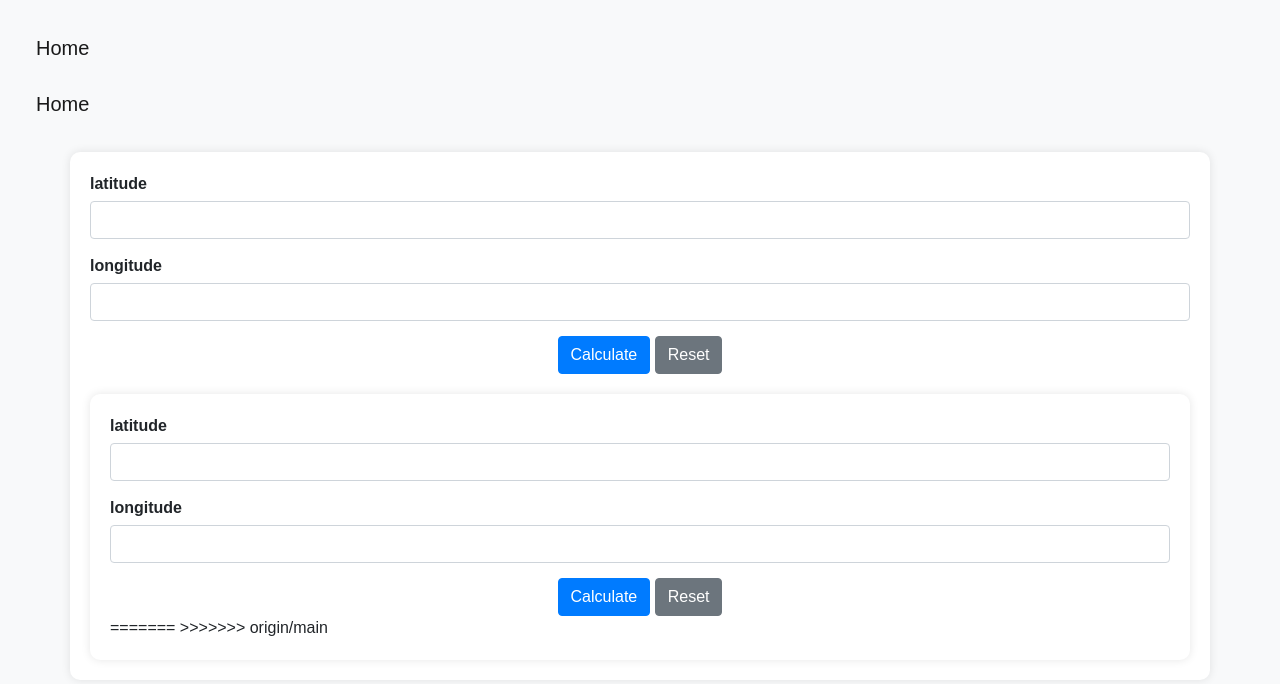
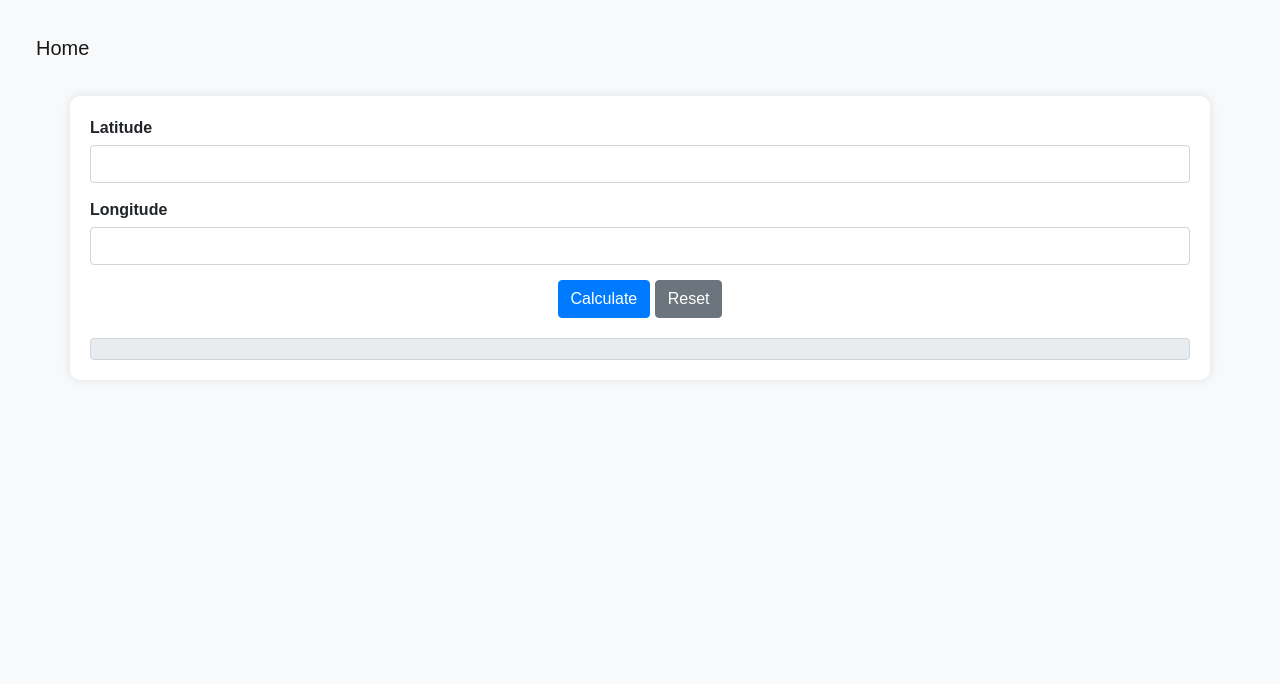
Before and after one commit to letsdodifferent/hydraulic_iitbhu, a Django app: page /wsd/ in a window 1280 px wide. Shown: the top 684 px of the page. Run offline with Django 5.2, Linux system fonts and the light colour scheme; some libraries are stand-ins or nearby versions.

Commit message:
updated ocf code

```diff
--- a/wsd/templates/wsd.html
+++ b/wsd/templates/wsd.html
@@ -1,19 +1,9 @@
-
-
 <!DOCTYPE html>
 <html lang="en">
-<nav class="navbar navbar-expand-lg navbar-light bg-light">
-    <a class="navbar-brand" href="/">Home</a>
-</nav>
-<!DOCTYPE html>
-<html lang="en">
-<nav class="navbar navbar-expand-lg navbar-light bg-light">
-    <a class="navbar-brand" href="/">Home</a>
-</nav>
 <head>
     <meta charset="UTF-8">
     <meta name="viewport" content="width=device-width, initial-scale=1.0">
-    <title>water shed delineation</title>
+    <title>Watershed Delineation</title>
     <link rel="stylesheet" href="https://stackpath.bootstrapcdn.com/bootstrap/4.5.2/css/bootstrap.min.css">
     <style>
         body {
@@ -59,55 +49,84 @@
             border-color: #004085;
         }
     </style>
-
-
 </head>
 <body>
+    <nav class="navbar navbar-expand-lg navbar-light bg-light">
+        <a class="navbar-brand" href="/">Home</a>
+    </nav>
     <div class="container form-container">
-        <title>Watershed Delineation</title>
-        <form id="pipeForm" method="POST" action="{% url 'wsd' %}">
+        <form id="wsdForm" method="POST" action="{% url 'wsd' %}">
             {% csrf_token %}
-
             <div class="form-group">
-                <label for="latitude">latitude</label>
-                <input type="number" step="0.01" class="form-control" id="latitude" name="lat">
+                <label for="latitude">Latitude</label>
+                <input type="number" step="0.01" class="form-control" id="latitude" name="lat" required>
             </div>
             <div class="form-group">
-                <label for="longitude">longitude</label>
-                <input type="number" step="0.01" class="form-control" id="longitude" name="long">
+                <label for="longitude">Longitude</label>
+                <input type="number" step="0.01" class="form-control" id="longitude" name="long" required>
             </div>
             <div class="text-center">
                 <button type="submit" class="btn btn-primary">Calculate</button>
                 <button type="button" class="btn btn-secondary" onclick="resetForm()">Reset</button>
             </div>
-
-
-            <div id="results">
+        </form>
+        <div id="results" class="result">
             {% if plot_data %}
                 <h2>Results</h2>
                 <div class="plot-container">
                     <h3>Digital Elevation Model</h3>
                     <img src="{{ plot_data.dem_url }}" class="plot-img">
                 </div>
-
                 <div class="plot-container">
                     <h3>Flow Direction</h3>
                     <img src="{{ plot_data.fdir_url }}" class="plot-img">
                 </div>
-
                 <div class="plot-container">
                     <h3>Catchment Area</h3>
                     <img src="{{ plot_data.catchment_url }}" class="plot-img">
                 </div>
             {% endif %}
-        </form>
+        </div>
+    </div>
+    <script>
+        document.getElementById('wsdForm').addEventListener('submit', function(event) {
+            event.preventDefault(); // Prevent the default form submission
 
+            const form = event.target;
+            const formData = new FormData(form);
 
+            fetch(form.action, {
+                method: 'POST',
+                body: formData,
+                headers: {
+                    'X-CSRFToken': formData.get('csrfmiddlewaretoken')
+                }
+            })
+            .then(response => response.json())
+            .then(data => {
+                // Handle the response data
+                const resultsDiv = document.getElementById('results');
+                resultsDiv.innerHTML = `
+                    <h2>Results</h2>
+                    <div class="plot-container">
+                        <h3>Digital Elevation Model</h3>
+                        <img src="${data.dem_url}" class="plot-img">
+                    </div>
+                    <div class="plot-container">
+                        <h3>Flow Direction</h3>
+                        <img src="${data.fdir_url}" class="plot-img">
+                    </div>
+                    <div class="plot-container">
+                        <h3>Catchment Area</h3>
+                        <img src="${data.catchment_url}" class="plot-img">
+                    </div>
+                `;
+            })
+            .catch(error => {
+                console.error('Error:', error);
+            });
+        });
 
-
-    </div>
-
-    <script>
         function resetForm() {
             document.getElementById('latitude').value = '';
             document.getElementById('longitude').value = '';
@@ -115,113 +134,3 @@
     </script>
 </body>
 </html>
-
-
-<head>
-    <meta charset="UTF-8">
-    <meta name="viewport" content="width=device-width, initial-scale=1.0">
-    <title>water shed delineation</title>
-    <link rel="stylesheet" href="https://stackpath.bootstrapcdn.com/bootstrap/4.5.2/css/bootstrap.min.css">
-    <style>
-        body {
-            font-family: Arial, sans-serif;
-            background-color: #f8f9fa;
-            margin: 20px;
-        }
-        .form-container {
-            background: white;
-            padding: 20px;
-            border-radius: 10px;
-            box-shadow: 0 0 10px rgba(0, 0, 0, 0.1);
-            margin-top: 20px;
-        }
-        .form-group {
-            margin-bottom: 15px;
-        }
-        label {
-            display: block;
-            margin-bottom: 5px;
-            font-weight: bold;
-        }
-        input, select {
-            width: 100%;
-            padding: 8px;
-            box-sizing: border-box;
-            border: 1px solid #ced4da;
-            border-radius: 0.25rem;
-        }
-        .result {
-            margin-top: 20px;
-            padding: 10px;
-            background-color: #e9ecef;
-            border: 1px solid #ced4da;
-            border-radius: 0.25rem;
-        }
-        .btn-primary {
-            background-color: #007bff;
-            border-color: #007bff;
-        }
-        .btn-primary:hover {
-            background-color: #0056b3;
-            border-color: #004085;
-        }
-    </style>
-
-
-</head>
-<body>
-    <div class="container form-container">
-        <title>Watershed Delineation</title>
-        <form id="pipeForm" method="POST" action="{% url 'wsd' %}">
-            {% csrf_token %}
-
-            <div class="form-group">
-                <label for="latitude">latitude</label>
-                <input type="number" step="0.01" class="form-control" id="latitude" name="lat">
-            </div>
-            <div class="form-group">
-                <label for="longitude">longitude</label>
-                <input type="number" step="0.01" class="form-control" id="longitude" name="long">
-            </div>
-            <div class="text-center">
-                <button type="submit" class="btn btn-primary">Calculate</button>
-                <button type="button" class="btn btn-secondary" onclick="resetForm()">Reset</button>
-            </div>
-
-
-            <div id="results">
-                {% if plot_data %}
-                    <h2>Results</h2>
-                    <div class="plot-container">
-                        <h3>Digital Elevation Model</h3>
-                        <img src="{{ plot_data.dem_url }}" class="plot-img">
-                    </div>
-
-                    <div class="plot-container">
-                        <h3>Flow Direction</h3>
-                        <img src="{{ plot_data.fdir_url }}" class="plot-img">
-                    </div>
-
-                    <div class="plot-container">
-                        <h3>Catchment Area</h3>
-                        <img src="{{ plot_data.catchment_url }}" class="plot-img">
-                    </div>
-                {% endif %}
-        </form>
-
-
-
-
-    </div>
-
-    <script>
-        function resetForm() {
-        document.getElementById('latitude').value = '';
-        document.getElementById('longitude').value = '';
-    }
-    </script>
-</body>
-</html>
-
-=======
->>>>>>> origin/main
--- a/wsd/views.py
+++ b/wsd/views.py
@@ -101,8 +101,8 @@ class Watershed_delineation():
         self.long = long
         from pysheds.grid import Grid
 
-        grid = Grid.from_raster(r"C:\Users\aryan\OneDrive\Documents\Coading\Django\ug_project\ug\wsd\static\output_SRTMGL1.tif")
-        dem = grid.read_raster(r"C:\Users\aryan\OneDrive\Documents\Coading\Django\ug_project\ug\wsd\static\output_SRTMGL1.tif")
+        grid = Grid.from_raster(r"/home/nextlevel/Downloads/local-server/pythoncoding/Hydraulics/wsd/static/output_SRTMGL1.tif")
+        dem = grid.read_raster(r"/home/nextlevel/Downloads/local-server/pythoncoding/Hydraulics/wsd/static/output_SRTMGL1.tif")
 
         #%%
         import numpy as np
```
Also changed, not shown: ocf/templates/opencf.html (+93 -48 lines), ocf/views.py (+44 -43 lines). Lines whose indentation alone changed are shown as unchanged.
